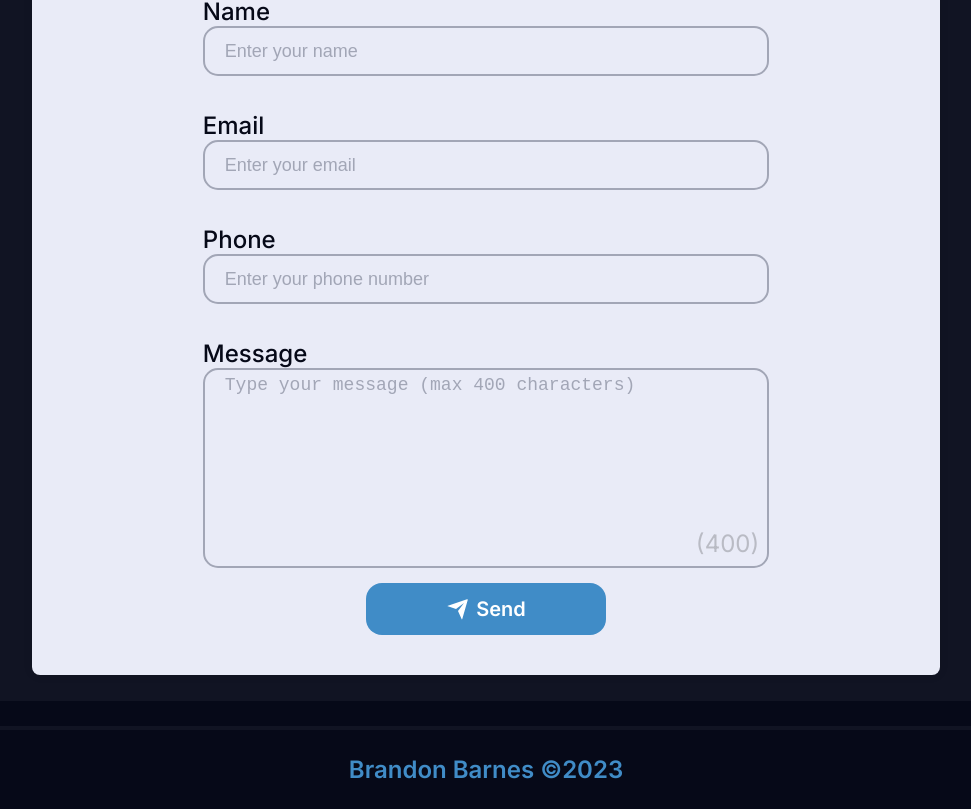
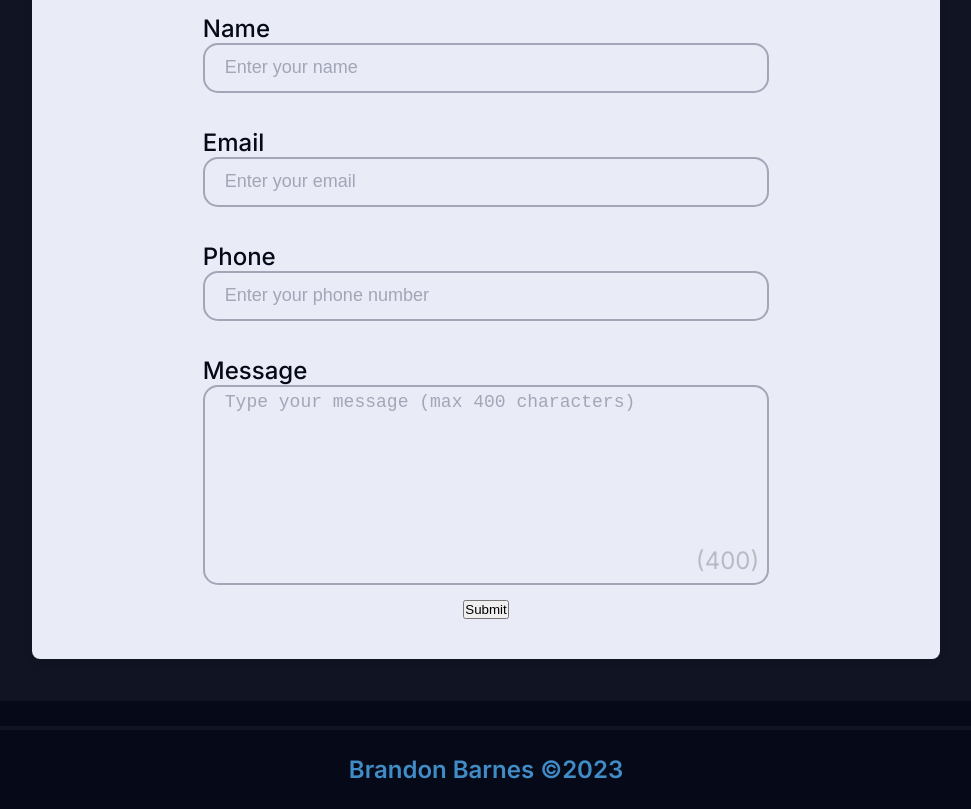
Before and after one commit to ThatZiro/React-Portfolio, a React (Vite) app: page / in a window 1280 px wide. Shown: the part 3835-4644 px from the top of the page, without its empty margins (154-1125 px from the left). Built offline with nearby package versions, Linux system fonts and the light colour scheme.

Commit message:
Updated Contact Form

```diff
--- a/src/pages/Contact/Contact.jsx
+++ b/src/pages/Contact/Contact.jsx
@@ -32,7 +32,7 @@ function Contact() {
 
   return (
     <div id="Contact" className="contact">
-      <form className="form" name="contact" method="POST" onSubmit={handleSubmit}>
+      <form className="form" name="contact" method="POST">
         {!submitted ? (
             <>
               <h1>CONTACT</h1>
@@ -91,11 +91,12 @@ function Contact() {
                 <p className="char-left">({400 - messageCount})</p>
               </div>
 
-              <ContactButton/>
+              <button type="submit">Submit</button>
+              {/*<ContactButton/>*/}
             </>
           ) :
           <div className="thankyou">
-            <h2>Thank you for submitting a contact request!</h2>
+          <h2>Thank you for submitting a contact request!</h2>
             <Plane fly={true} scale={3} offsetY="0px"/>
           </div>
 
```
